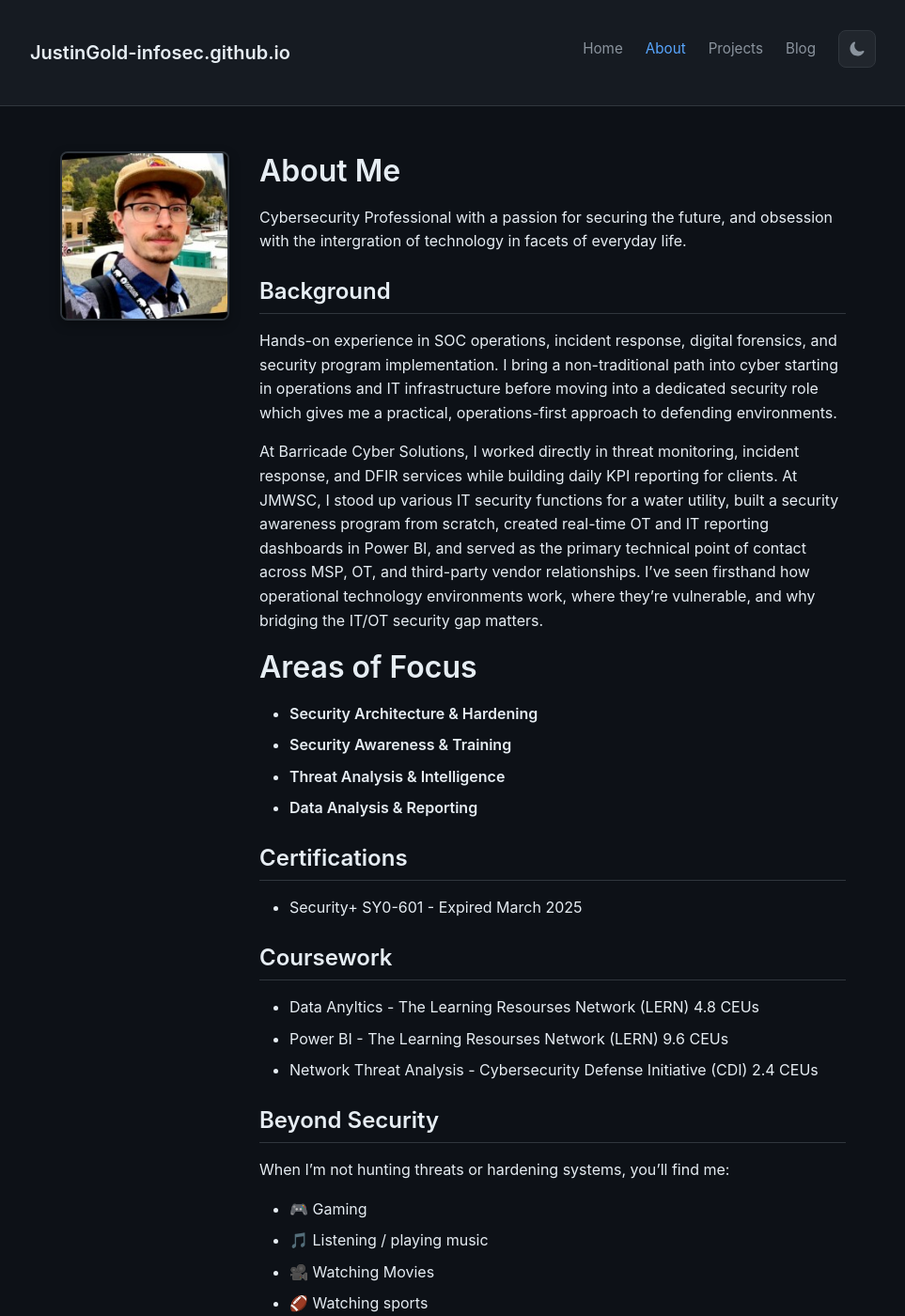
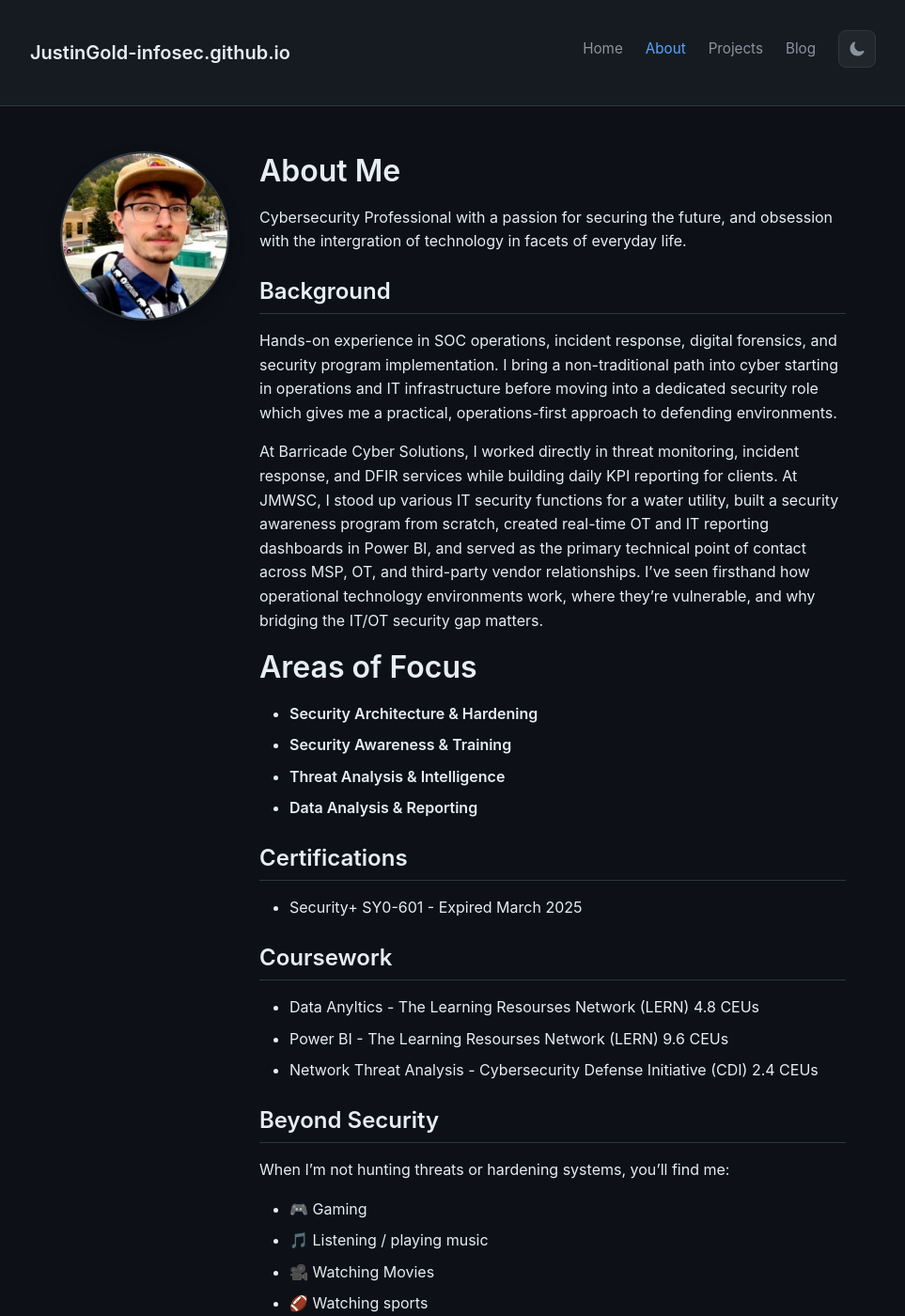
Before and after one commit to JustinGold-infosec/JustinGold-infosec.github.io, a Jekyll site: the page built from about.md, in a window 1280 px wide and 1400 px high. Shown: the whole window at 94% size, without its empty margins (158-1121 px from the left). Built offline with Jekyll 4.4.1, drawn with Linux system fonts in a browser that asks for light colours.

Commit message:
Update default.html

```diff
--- a/_layouts/default.html
+++ b/_layouts/default.html
@@ -595,8 +595,8 @@
     .about-photo {
       width: 180px;
       border: 2px solid var(--border);
-      border-radius: 8px;
-      box-shadow: 0 4px 12px var(--shadow);
+      border-radius: 50%;
+      box-shadow: 0 8px 16px var(--shadow);
     }
 
     .about-main {
```
